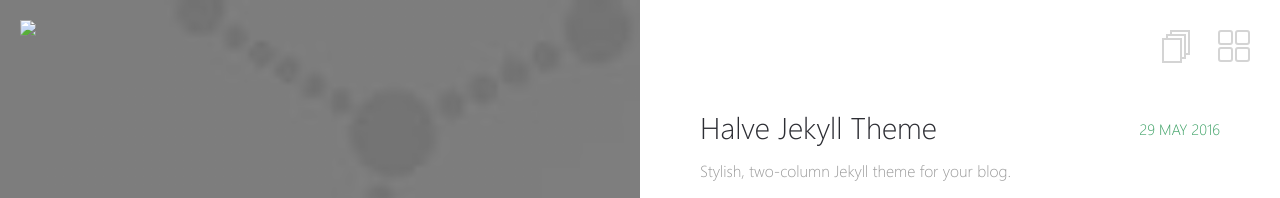
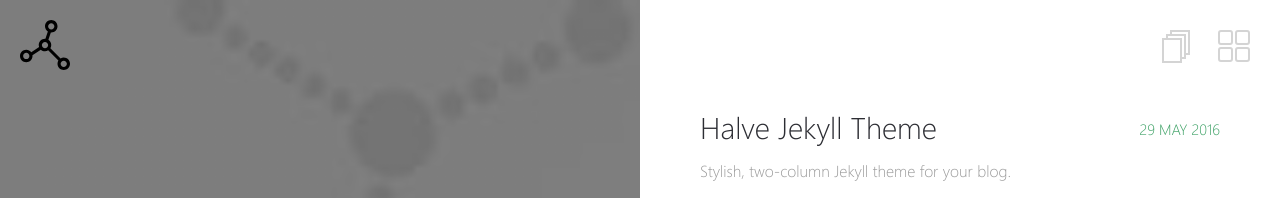
Before and after one commit to pbgrillo/FES, a Jekyll site: the page built from _pages/posts.md, in a window 1280 px wide. Shown: the top 198 px of the page. Built offline with Jekyll 4.4.1, drawn with Linux system fonts in a browser that asks for light colours.

Commit message:
Update _config.yml

```diff
--- a/_config.yml
+++ b/_config.yml
@@ -2,7 +2,7 @@
 title:
 description: CP FES Walking Software - Architecture and Enhancement Improvements
 url: https://pbgrillo.github.io/FES
-logo: images/logo.svg                                       # Site logo
+logo: logo.svg                                       # Site logo
 locale: en_US
 
 # Left Block Images
```
